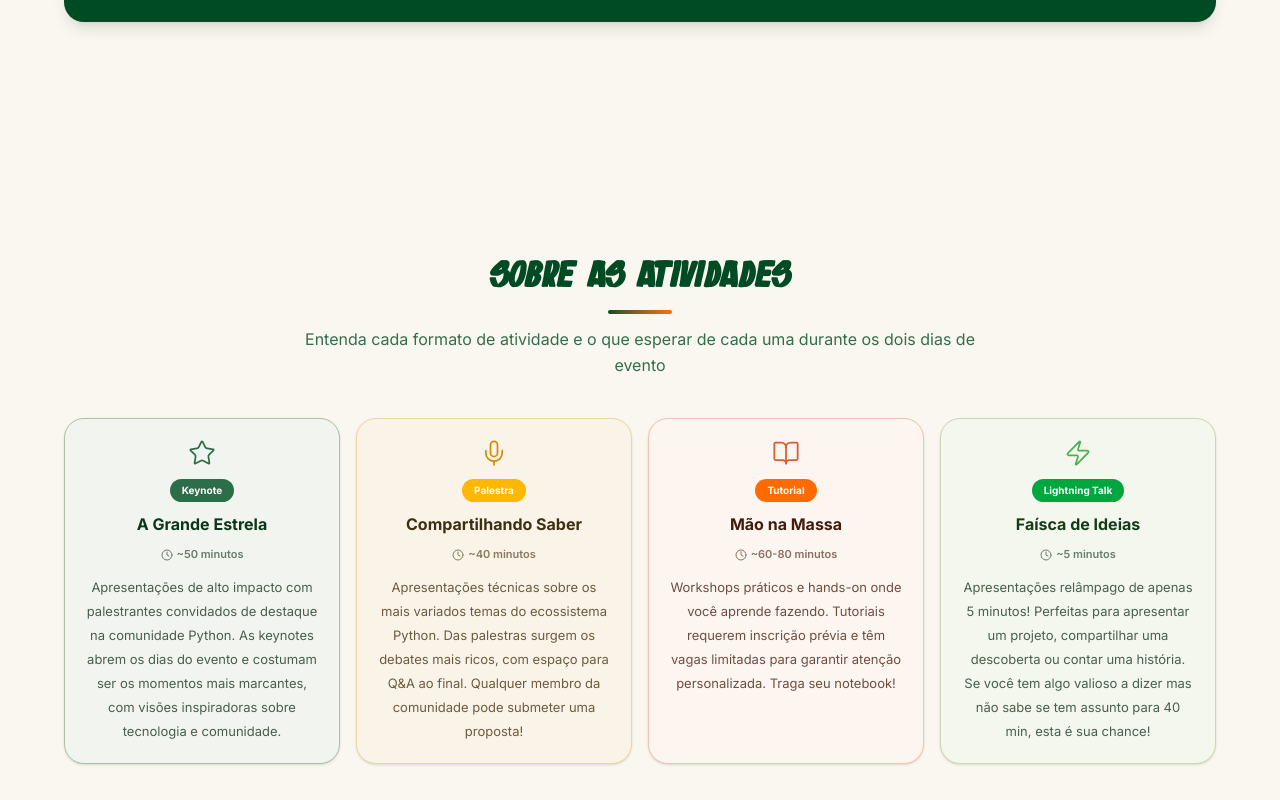
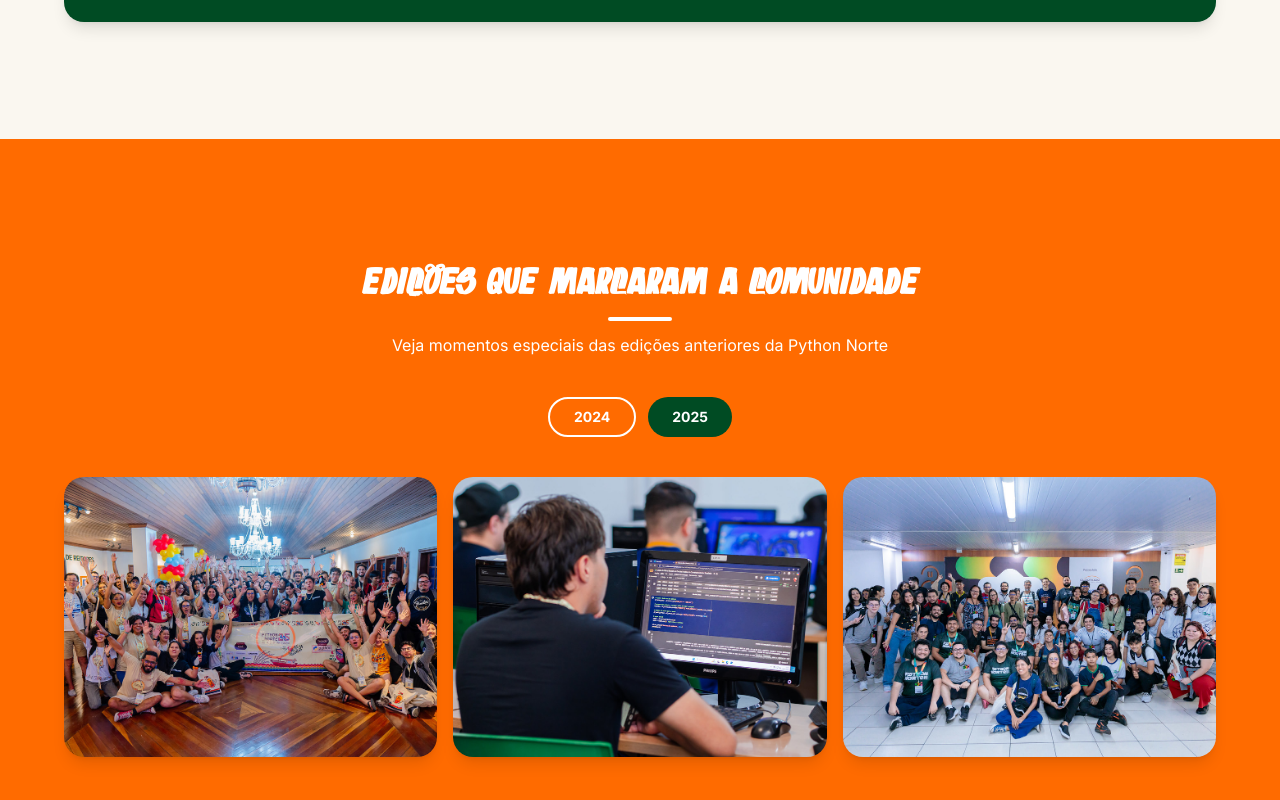
Before and after one commit to PythonNorteBrasil/site, a Next.js app: page / in a window 1280 px wide. Shown: the part 1420-2220 px from the top of the page. Built offline with nearby package versions, Linux system fonts and the light colour scheme.

Commit message:
feat(layout): reorder sections and enhance editions component

```diff
--- a/app/page.tsx
+++ b/app/page.tsx
@@ -26,10 +26,10 @@
           }}
         />
         <About />
+        <Editions />
         <Activities />
         {/* <Tickets /> */}
         <Keynotes />
-        <Editions />
         <Sponsors />
         <Media />
         <Location />
--- a/components/editions.tsx
+++ b/components/editions.tsx
@@ -40,6 +40,8 @@
             >
               Edições que marcaram a comunidade
             </h2>
+            <div className="w-14 md:w-16 h-1 bg-white mx-auto rounded-full" />
+            <p className="text-white">Veja momentos especiais das edições anteriores da Python Norte</p>
           </div>
 
           {/* Year tabs */}
```
